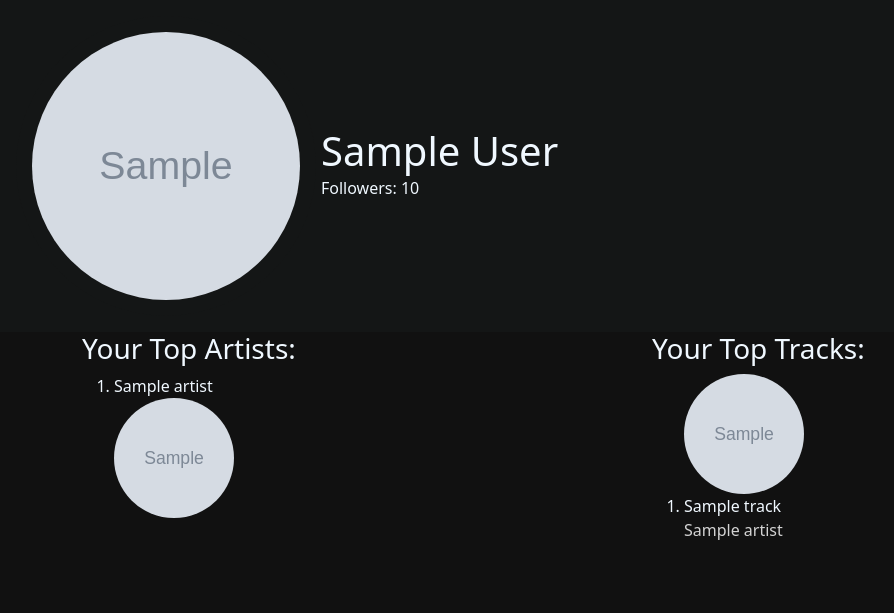
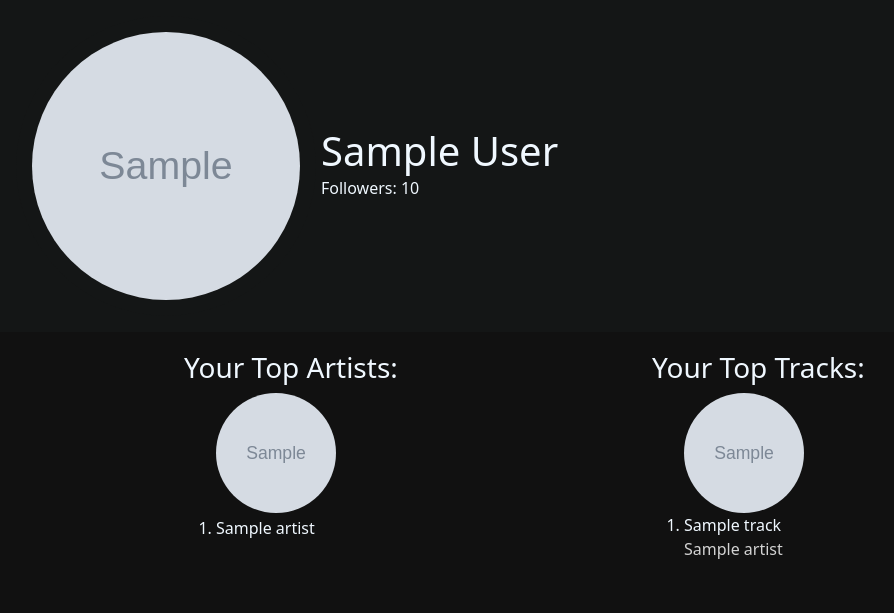
Before and after one commit to rorywilliams36/Spotify-Companion, a Flask app: template templates/profile.html in a window 1280 px wide. Shown: the top 613 px of the page, without its empty margins (0-894 px from the left). Run offline with Flask 3, Linux system fonts and the light colour scheme; the template is opened without the code that fills it: most values are stand-ins (such as "Sample title", 1, 10 or a date in 2020); grey boxes marked "Sample" are stand-in pictures; parts of the project's set-up code (start-up, migrations or seed data) failed here and were passed over.

Commit message:
styling main page

```diff
--- a/static/css/style.css
+++ b/static/css/style.css
@@ -3,7 +3,12 @@
     color: aliceblue;
 }
 
+img {
+    border-radius: 50%;
+}
 
+
+/* Profile Card */
 #profile {
     background-color: #141616;
     display: flex;
@@ -25,10 +30,28 @@
     max-height: auto;
 }
 
+/* Artists/Song Display */
+body {
+    background-color: rgb(17, 17, 17);
+    justify-content: center;
+    align-items: center;
+}
+
+body > h3 {
+    font-style: bold;
+}
 
 #artist {
     color:lightgray;
     margin-top: 0%;
+}
+
+#artist_list {
+    padding-bottom: 0.85em;
+}
+
+#artist_list > li {
+    padding-top: 0.2em;
 }
 
 #artist_img {
@@ -40,26 +63,38 @@
     margin-bottom: 0;
 }
 
-img {
-    border-radius: 50%;
+#track_list {
+    padding-bottom: 0.1em;
 }
 
-body {
-    background-color: rgb(17, 17, 17);
-    justify-content: center;
-    align-items: center;
+
+.row {
+    display: flex;
 }
 
-body > h3 {
-    font-style: bold;
+.col {
+    width: 50%;
+    padding-top: 1.2em;
+    padding-bottom: 1.2em;
 }
 
+.left {
+    padding-right: 10%;
+}
+
+.right {
+    padding-left: 10%;
+}
+
+/*  */
 footer {
     background-color: #17191a;
     color:lightgray
 }
 
 
+
+/* Screen Sizes */
 @media only screen and (max-width: 750px){
     #profile img {
         max-width: 210px;
--- a/templates/profile.html
+++ b/templates/profile.html
@@ -22,29 +22,34 @@
     <div class="container">
       <div class="row justify-content-start">
         <!-- Artists -->
-        <div class="col">
+        <div class="col right">
           <h3>Your Top Artists:</h3>
           <ol>
             {% if artists %}
-              {% for artist in artists: %}
+              {% for artist in artists[:10]: %}
+              <div id="artist_list">
+                <img src="{{artist['images'][0]['url']}}" id="artist_img" height="100" width="100">
                 <li>{{artist['name']}}</li>
-                <img src="{{artist['images'][0]['url']}}" id="artist_img" height="100" width="100">
+                <br>
+              </div>
               {% endfor %}
             {% endif %}
           </ol>
         </div>
 
         <!-- Tracks -->
-        <div class="col">
+        <div class="col left">
           <h3>Your Top Tracks:</h3>
           <ol>
             {% if tracks %}
-              {% for track in tracks: %}
+              {% for track in tracks[:10]: %}
+              <div id="track_list">
                 <img src="{{track['album']['images'][0]['url']}}" id="artist_img" height="100" width="100">
                 <li>
                   <p id="track">{{track['name']}}</p>
                   <p id="artist">{{track['artists'][0]['name']}}</p>
                 </li>
+              </div>
               {% endfor %}
             {% endif %}
           </ol>
```
